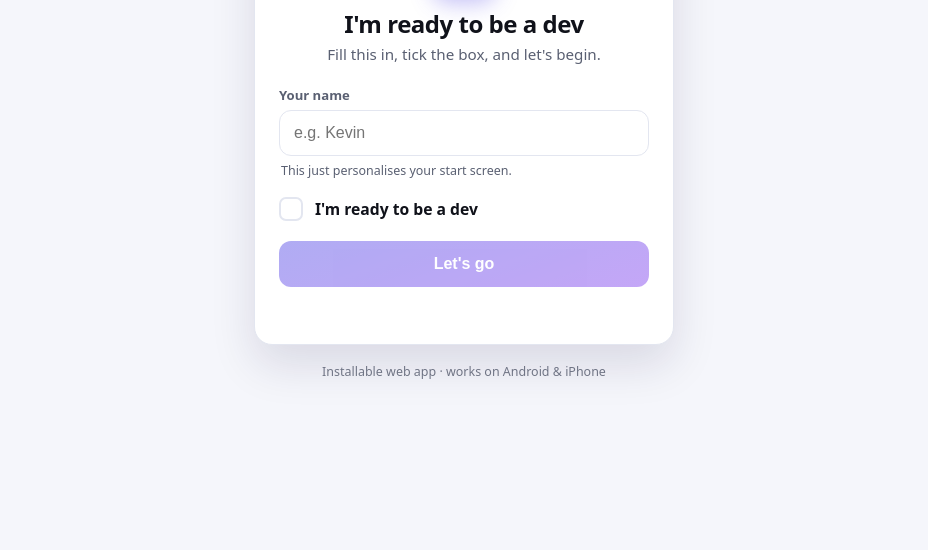
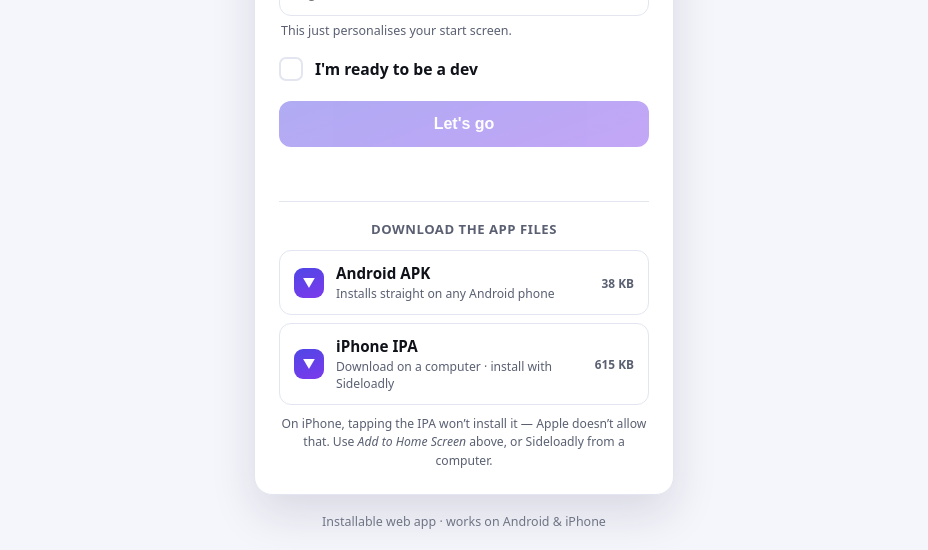
Before and after one commit to kevinmbaka/ready-to-be-a-dev, a plain HTML site: page index.html in a window 1280 px wide. Shown: the part 260-810 px from the top of the page, without its empty margins (176-1104 px from the left). Drawn offline with Linux system fonts and the light colour scheme.

Commit message:
Website: host the APK + IPA with download links
- Commit built ReadyDev-unsigned.ipa so GitHub Pages serves it
- Add downloads section to the start page (hidden inside the native apps)
- CI publishes each rebuilt IPA back to builds/ios so the site stays current
- Add .nojekyll so Pages serves every file verbatim

```diff
--- a/app.js
+++ b/app.js
@@ -67,6 +67,13 @@ if (isIOS && !isStandalone) {
   iosHelp.hidden = false;
 }
 
+// The download links point at files on the website. Inside the packaged native
+// app (APK/IPA) those paths don't exist, so hide that section there.
+const downloads = document.querySelector('.downloads');
+if (downloads && !/^https?:$/.test(location.protocol)) {
+  downloads.hidden = true;
+}
+
 // ---- Service worker (offline + installability) ------------------------------
 if ('serviceWorker' in navigator) {
   window.addEventListener('load', () => {
--- a/index.html
+++ b/index.html
@@ -55,6 +55,34 @@
     <!-- Install prompt (Android/desktop Chrome). Hidden until installable. -->
     <button id="install" class="btn-ghost" type="button" hidden>Install this app</button>
 
+    <!-- App file downloads -->
+    <section class="downloads" aria-labelledby="dl-title">
+      <h2 id="dl-title" class="dl-title">Download the app files</h2>
+
+      <a class="dl-row" href="builds/android/ReadyDev.apk" download>
+        <span class="dl-icon" aria-hidden="true">&#9660;</span>
+        <span class="dl-text">
+          <strong>Android APK</strong>
+          <small>Installs straight on any Android phone</small>
+        </span>
+        <span class="dl-size">38 KB</span>
+      </a>
+
+      <a class="dl-row" href="builds/ios/ReadyDev-unsigned.ipa" download>
+        <span class="dl-icon" aria-hidden="true">&#9660;</span>
+        <span class="dl-text">
+          <strong>iPhone IPA</strong>
+          <small>Download on a computer &middot; install with Sideloadly</small>
+        </span>
+        <span class="dl-size">615 KB</span>
+      </a>
+
+      <p class="dl-note">
+        On iPhone, tapping the IPA won&rsquo;t install it &mdash; Apple doesn&rsquo;t allow that.
+        Use <em>Add to Home Screen</em> above, or Sideloadly from a computer.
+      </p>
+    </section>
+
     <!-- iOS help (shown only on iPhone/iPad Safari when not installed) -->
     <div id="ios-help" class="ios-help" hidden>
       <strong>Install on iPhone:</strong> tap the
--- a/native/www/styles.css
+++ b/native/www/styles.css
@@ -209,6 +209,72 @@ form { text-align: left; }
   cursor: pointer;
 }
 
+/* ---- Downloads ---- */
+.downloads {
+  margin-top: 22px;
+  padding-top: 18px;
+  border-top: 1px solid var(--line);
+  text-align: left;
+}
+
+.dl-title {
+  margin: 0 0 12px;
+  font-size: 0.82rem;
+  font-weight: 700;
+  letter-spacing: 0.04em;
+  text-transform: uppercase;
+  color: var(--muted);
+  text-align: center;
+}
+
+.dl-row {
+  display: flex;
+  align-items: center;
+  gap: 12px;
+  padding: 12px 14px;
+  margin-bottom: 8px;
+  border: 1.5px solid var(--line);
+  border-radius: 12px;
+  text-decoration: none;
+  color: inherit;
+  transition: border-color 0.15s ease, transform 0.08s ease;
+}
+
+.dl-row:hover { border-color: var(--brand); }
+.dl-row:active { transform: translateY(1px); }
+
+.dl-icon {
+  flex: 0 0 auto;
+  width: 30px;
+  height: 30px;
+  display: grid;
+  place-items: center;
+  font-size: 0.8rem;
+  color: var(--brand-ink);
+  background: linear-gradient(160deg, var(--brand), var(--brand-2));
+  border-radius: 9px;
+}
+
+.dl-text { flex: 1 1 auto; min-width: 0; }
+.dl-text strong { display: block; font-size: 0.95rem; }
+.dl-text small { display: block; margin-top: 2px; font-size: 0.76rem; color: var(--muted); }
+
+.dl-size {
+  flex: 0 0 auto;
+  font-size: 0.74rem;
+  font-weight: 600;
+  color: var(--muted);
+  font-variant-numeric: tabular-nums;
+}
+
+.dl-note {
+  margin: 10px 2px 0;
+  font-size: 0.76rem;
+  line-height: 1.5;
+  color: var(--muted);
+  text-align: center;
+}
+
 .ios-help {
   margin-top: 16px;
   padding: 12px 14px;
--- a/styles.css
+++ b/styles.css
@@ -209,6 +209,72 @@ form { text-align: left; }
   cursor: pointer;
 }
 
+/* ---- Downloads ---- */
+.downloads {
+  margin-top: 22px;
+  padding-top: 18px;
+  border-top: 1px solid var(--line);
+  text-align: left;
+}
+
+.dl-title {
+  margin: 0 0 12px;
+  font-size: 0.82rem;
+  font-weight: 700;
+  letter-spacing: 0.04em;
+  text-transform: uppercase;
+  color: var(--muted);
+  text-align: center;
+}
+
+.dl-row {
+  display: flex;
+  align-items: center;
+  gap: 12px;
+  padding: 12px 14px;
+  margin-bottom: 8px;
+  border: 1.5px solid var(--line);
+  border-radius: 12px;
+  text-decoration: none;
+  color: inherit;
+  transition: border-color 0.15s ease, transform 0.08s ease;
+}
+
+.dl-row:hover { border-color: var(--brand); }
+.dl-row:active { transform: translateY(1px); }
+
+.dl-icon {
+  flex: 0 0 auto;
+  width: 30px;
+  height: 30px;
+  display: grid;
+  place-items: center;
+  font-size: 0.8rem;
+  color: var(--brand-ink);
+  background: linear-gradient(160deg, var(--brand), var(--brand-2));
+  border-radius: 9px;
+}
+
+.dl-text { flex: 1 1 auto; min-width: 0; }
+.dl-text strong { display: block; font-size: 0.95rem; }
+.dl-text small { display: block; margin-top: 2px; font-size: 0.76rem; color: var(--muted); }
+
+.dl-size {
+  flex: 0 0 auto;
+  font-size: 0.74rem;
+  font-weight: 600;
+  color: var(--muted);
+  font-variant-numeric: tabular-nums;
+}
+
+.dl-note {
+  margin: 10px 2px 0;
+  font-size: 0.76rem;
+  line-height: 1.5;
+  color: var(--muted);
+  text-align: center;
+}
+
 .ios-help {
   margin-top: 16px;
   padding: 12px 14px;
```
Also changed, not shown: native/www/app.js (+7 -0 lines), native/www/index.html (+28 -0 lines), .claude/settings.local.json, .github/workflows/ios-build.yml, 2 other files.
